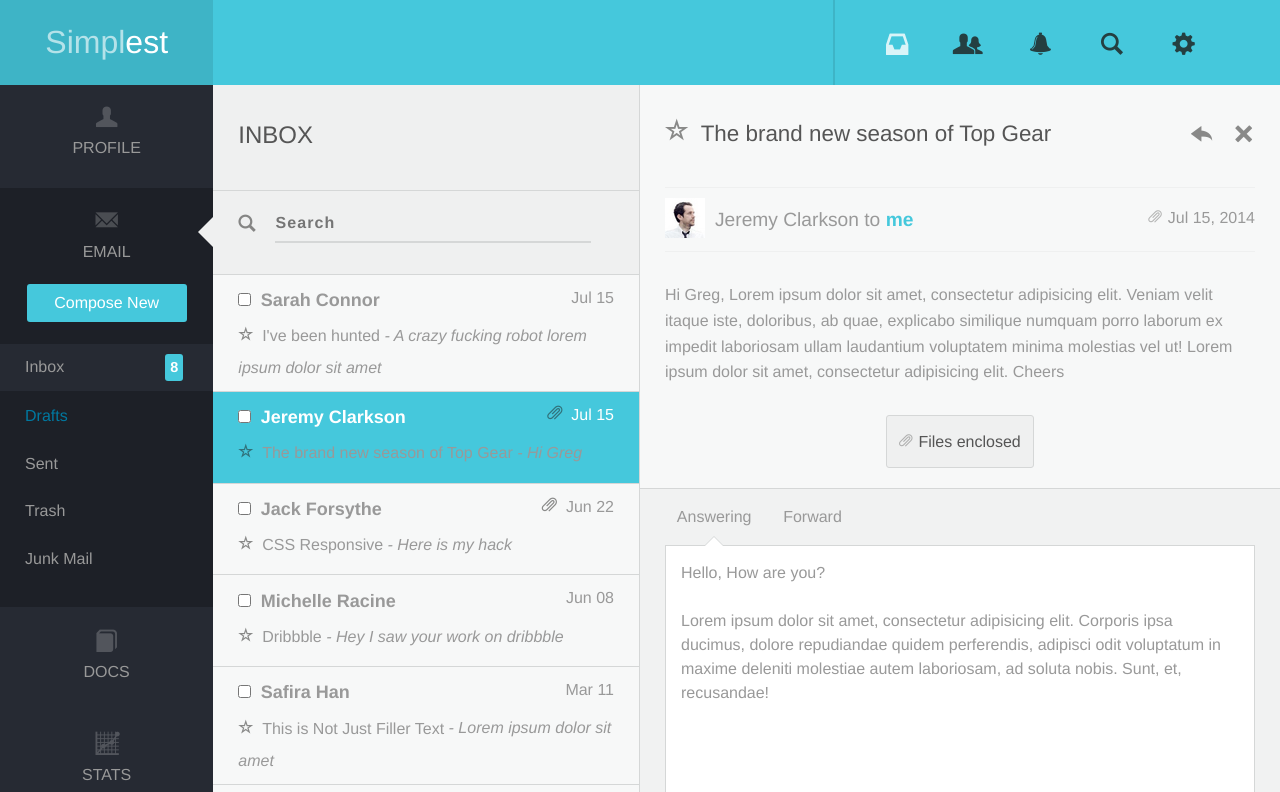
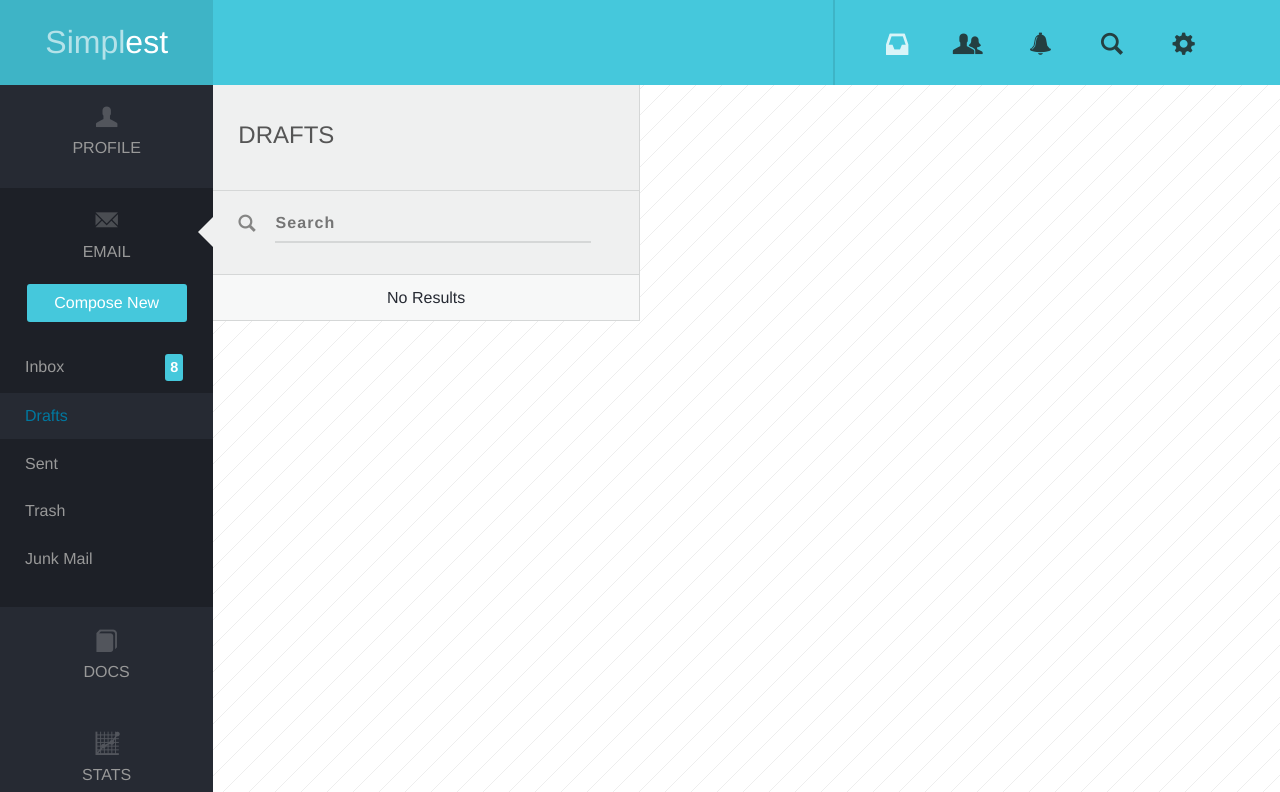
Before and after one commit to broneks/smplst, a website: page index.html in a window 1280 px wide. Both pictures are taken after a click on the link "Drafts". Shown: the top 792 px of the page. Drawn offline with Linux system fonts and the light colour scheme.

Commit message:
ng almost complete

```diff
--- a/index.html
+++ b/index.html
@@ -95,26 +95,26 @@
                                     </li>
 
                                     <li class="selectedMenuItem">
-                                          <a href="#" class="clearfix">
+                                          <a href="#" class="clearfix" data="inbox" ng-click="changeType($event)">
                                                 Inbox
                                                 <span id="inbox-count" class="right">{{ inboxCount }}</span>
                                           </a>
                                     </li>
 
                                     <li>
-                                          <a href="#">Drafts</a>
+                                          <a href="#" data="drafts" ng-click="changeType($event)">Drafts</a>
                                     </li>
 
                                     <li>
-                                          <a href="#">Sent</a>
+                                          <a href="#" data="sent" ng-click="changeType($event)">Sent</a>
                                     </li>
 
                                     <li>
-                                          <a href="#">Trash</a>
+                                          <a href="#" data="trash" ng-click="changeType($event)">Trash</a>
                                     </li>
 
                                     <li>
-                                          <a href="#">Junk Mail</a>
+                                          <a href="#" data="junk mail" ng-click="changeType($event)">Junk Mail</a>
                                     </li>
                               </ul>
                         </li>
@@ -158,13 +158,14 @@
 
                   <!-- List of Messages -->
                   <ul id="items-list">
-                        <li ng-repeat="message in messages | filter: search | filter: {type: selType} | orderBy: -'date'" ng-class="{selectedMessage: message === selMessage}" ng-click="selectMessage(message)">
+                        <li ng-repeat="message in messages | filter: search | filter: {type: selType} | orderBy: '-date'" ng-class="{selectedMessage: message === selMessage}" ng-click="selectMessage(message)">
 
                               <header class="row collapse">
                                     <div class="small-8 columns">
                                           <input type="checkbox">
 
-                                          <h5>{{ message.username }}</h5>
+                                          <h5 ng-if="message.type !== 'sent'">{{ message.username }}</h5>
+                                          <h5 ng-if="message.type === 'sent'">To {{ message.to }}</h5>
                                     </div>
 
                                     <div class="small-4 text-right columns">
@@ -185,7 +186,7 @@
 
                         <!-- Fallback Prompts -->
 
-                        <li ng-if="messages.length && !(messages | filter: search | filter: {type: selType}).length" class="text-center">No Results</li>
+                        <li ng-if="messages.length && !(messages | filter: search | filter: {type: selType}).length" class="text-center gray">No Results</li>
 
                         <li ng-if="!messages.length" class="text-center">You Have No Messages</li>
                   </ul>
@@ -294,10 +295,10 @@ Lorem ipsum dolor sit amet, consectetur adipisicing elit. Corporis ipsa ducimus,
             </div>
       </div>
 
-	<script src="js/vendor/jquery.js"></script>
-	<script src="js/vendor/foundation.min.js"></script>
-      <script src="js/vendor/angular.min.js"></script>
-      <script src="js/app.js"></script>
-	<script>$(document).foundation();</script>
+    <script src="js/vendor/jquery.js"></script>
+    <script src="js/vendor/foundation.min.js"></script>
+    <script src="js/vendor/angular.min.js"></script>
+    <script src="js/app.js"></script>
+    <script>$(document).foundation();</script>
 </body>
 </html>
--- a/js/app.js
+++ b/js/app.js
@@ -3,24 +3,38 @@ var app = angular.module('simplest', []);
 app.controller('emailCtrl', ['$scope', 'messagesService', '$filter', function($scope, messagesService, $filter) {
 	'use strict';
 
-	$scope.messages    = messagesService.getAll();
-	$scope.inboxCount  = $filter('filter')($scope.messages, { type: 'inbox' }).length;
-	// $scope.selMenuItem = 1;
-	$scope.selType     = 'inbox';
-	$scope.selMessage  = $scope.messages[1];
+	$scope.messages   = messagesService.getAll();
+	$scope.inboxCount = $filter('filter')($scope.messages, { type: 'inbox' }).length;
+	$scope.selType    = 'inbox';
+	$scope.selMessage = $scope.messages[1];
 
 	$scope.selectMessage = function(message) {
 		$scope.selMessage = message;
-		// angular.element('#downloading').show();
 	};
 
 	$scope.closeMessage = function() {
 		$scope.selMessage = null;
 	};
 
-	// $scope.changeMessagesType = function() {
-	// 	// $scope.closeMessage();
-	// };
+	$scope.changeType = function(obj) {
+		var _parent = $(obj.target).parent();
+
+		// prevent default action, clear search input field and close the current message
+		obj.preventDefault();
+		$scope.search = '';
+		$scope.closeMessage();
+
+		// jQuery / Angular's jqLite
+
+		// remove the 'selectedMenuItem' class from all '#sub-items' li tags
+		_parent.parent().children().removeClass('selectedMenuItem');
+
+		// add class to parent list item of current a tag
+		_parent.addClass('selectedMenuItem');
+
+		// set the selected message type to the value of the a tag's data attribute
+		$scope.selType = obj.target.attributes.data.value;
+	};
 }]);
 
 app.service('messagesService', function() {
@@ -137,6 +151,46 @@ app.service('messagesService', function() {
 			files:    false,
 			title:    'Buy Our Laptops',
 			body:     'Lorem ipsum dolor sit amet, consectetur adipisicing elit. Fugit saepe ratione in sunt quo reprehenderit explicabo voluptatem. Ut, excepturi delectus dicta voluptatum, molestiae voluptatibus enim neque natus aliquam quasi inventore. Lorem ipsum dolor sit amet, consectetur adipisicing elit. Perferendis, enim. Sapiente cum quidem eum illo nihil cumque hic commodi porro! Labore fugit, voluptate excepturi assumenda repudiandae minus accusantium error reiciendis.'
+		},
+		{
+			username: 'Best Buy',
+			to:       'me',
+			avatar:   'fshop',
+			date:     '2014-02-19',
+			type:     'junk mail',
+			files:    false,
+			title:    'No! Buy Our Laptops!',
+			body:     'Lorem ipsum dolor sit amet, consectetur adipisicing elit. Fugit saepe ratione in sunt quo reprehenderit explicabo voluptatem. Ut, excepturi delectus dicta voluptatum, molestiae voluptatibus enim neque natus aliquam quasi inventore. Lorem ipsum dolor sit amet, consectetur adipisicing elit. Perferendis, enim. Sapiente cum quidem eum illo nihil cumque hic commodi porro! Labore fugit, voluptate excepturi assumenda repudiandae minus accusantium error reiciendis.'
+		},
+		{
+			username: 'Spam-a-lot',
+			to:       'me',
+			avatar:   'spam',
+			date:     '2014-06-21',
+			type:     'trash',
+			files:    false,
+			title:    'You\'ve Won a Cruise!',
+			body:     'Lorem ipsum dolor sit amet, consectetur adipisicing elit. Fugit saepe ratione in sunt quo reprehenderit explicabo voluptatem. Ut, excepturi delectus dicta voluptatum, molestiae voluptatibus enim neque natus aliquam quasi inventore. Lorem ipsum dolor sit amet, consectetur adipisicing elit. Perferendis, enim. Sapiente cum quidem eum illo nihil cumque hic commodi porro! Labore fugit, voluptate excepturi assumenda repudiandae minus accusantium error reiciendis.'
+		},
+		{
+			username: 'Spam-a-lot',
+			to:       'me',
+			avatar:   'spam',
+			date:     '2014-06-20',
+			type:     'trash',
+			files:    false,
+			title:    'You\'ve Won a Cruise!',
+			body:     'Lorem ipsum dolor sit amet, consectetur adipisicing elit. Fugit saepe ratione in sunt quo reprehenderit explicabo voluptatem. Ut, excepturi delectus dicta voluptatum, molestiae voluptatibus enim neque natus aliquam quasi inventore. Lorem ipsum dolor sit amet, consectetur adipisicing elit. Perferendis, enim. Sapiente cum quidem eum illo nihil cumque hic commodi porro! Labore fugit, voluptate excepturi assumenda repudiandae minus accusantium error reiciendis.'
+		},
+		{
+			username: 'Spam-a-lot',
+			to:       'me',
+			avatar:   'spam',
+			date:     '2014-06-19',
+			type:     'trash',
+			files:    false,
+			title:    'You\'ve Won a Cruise!',
+			body:     'Lorem ipsum dolor sit amet, consectetur adipisicing elit. Fugit saepe ratione in sunt quo reprehenderit explicabo voluptatem. Ut, excepturi delectus dicta voluptatum, molestiae voluptatibus enim neque natus aliquam quasi inventore. Lorem ipsum dolor sit amet, consectetur adipisicing elit. Perferendis, enim. Sapiente cum quidem eum illo nihil cumque hic commodi porro! Labore fugit, voluptate excepturi assumenda repudiandae minus accusantium error reiciendis.'
 		}
 	];
 
--- a/scss/_global.scss
+++ b/scss/_global.scss
@@ -34,6 +34,8 @@ li.selectedMessage {
 	background-color: $lightblue;
 }
 
+li.gray { color: $darkgray; }
+
 
 //-- Avatars --//
 
@@ -51,6 +53,7 @@ img {
 	&.safira   { background: url(../img/avatars.jpg) -520px -160px; }
 	&.sarah    { background: url(../img/avatars.jpg) -440px -120px; }
 	&.me       { background: url(../img/avatars.jpg) -280px 0; }
+	&.spam     { background: url(../img/avatars.jpg) -280px -40px; }
 	&.fshop    { background: url(../img/avatars.jpg) -440px -40px; }
 }
 
--- a/scss/_media-queries.scss
+++ b/scss/_media-queries.scss
@@ -25,7 +25,7 @@
 		h2 { padding: 15px 25px; }
 
 		#items-list {
-			max-height: 273px;	// 3 list items tall (71 * 3)
+			max-height: 273px;	// 3 list items tall (71px * 3)
 			overflow-y: auto;
 			background-color: #fff;
 		}
```
Also changed, not shown: css/main.css.
